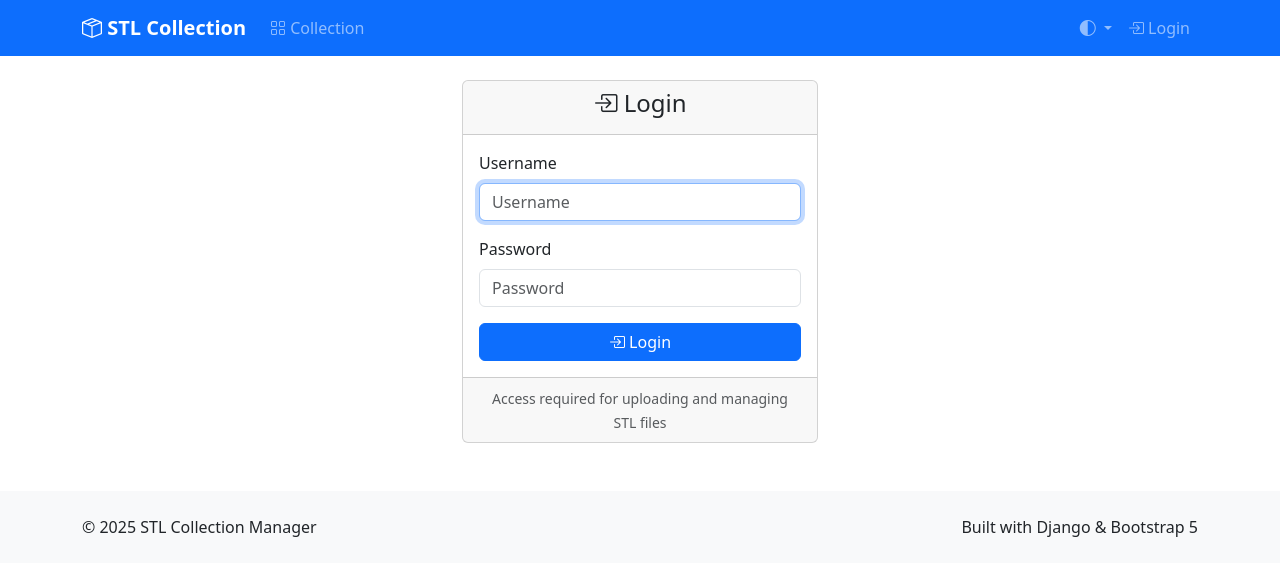
After one commit to xg-Ricky/stl-collection, a Django app: page /accounts/login/ in a window 1280 px wide. The commit adds this page. Shown: the top 576 px of the page. Run offline with Django 5.2, Linux system fonts and the light colour scheme; some libraries are stand-ins or nearby versions.

Commit message:
Add authentication views and templates for login/logout functionality

```diff
--- a/stl_collection/settings.py
+++ b/stl_collection/settings.py
@@ -132,6 +132,11 @@ STATICFILES_DIRS = [
 MEDIA_URL = '/media/'
 MEDIA_ROOT = BASE_DIR / 'media'
 
+# Login/Logout URLs
+LOGIN_URL = '/accounts/login/'
+LOGIN_REDIRECT_URL = '/'
+LOGOUT_REDIRECT_URL = '/'
+
 # Default primary key field type
 # https://docs.djangoproject.com/en/5.2/ref/settings/#default-auto-field
 
--- a/stl_collection/urls.py
+++ b/stl_collection/urls.py
@@ -29,6 +29,7 @@ urlpatterns = [
     path('ranges/', include('ranges.urls')),
     path('assign/', include('tag_assign.urls')),
     path('details/', include('image_details.urls')),
+    path('accounts/', include('django.contrib.auth.urls')),  # Built-in auth views
 ]
 
 # Serve media files during development
--- a/templates/base.html
+++ b/templates/base.html
@@ -127,17 +127,22 @@
                     <li class="nav-item dropdown">
                         <a class="nav-link dropdown-toggle" href="#" role="button" data-bs-toggle="dropdown">
                             <i class="bi bi-person-circle"></i> {{ user.username }}
-                        </a>
-                        <ul class="dropdown-menu">
+                        </a>                        <ul class="dropdown-menu">
                             {% if user.is_staff %}
                             <li><a class="dropdown-item" href="/admin/"><i class="bi bi-gear"></i> Admin</a></li>
                             {% endif %}
-                            <li><a class="dropdown-item" href="{% url 'admin:logout' %}"><i class="bi bi-box-arrow-right"></i> Logout</a></li>
+                            <li>
+                                <form method="post" action="{% url 'logout' %}" class="d-inline">
+                                    {% csrf_token %}
+                                    <button type="submit" class="dropdown-item border-0 bg-transparent text-start w-100">
+                                        <i class="bi bi-box-arrow-right"></i> Logout
+                                    </button>
+                                </form>
+                            </li>
                         </ul>
-                    </li>
-                    {% else %}
+                    </li>                    {% else %}
                     <li class="nav-item">
-                        <a class="nav-link" href="{% url 'admin:login' %}">
+                        <a class="nav-link" href="{% url 'login' %}">
                             <i class="bi bi-box-arrow-in-right"></i> Login
                         </a>
                     </li>
--- /dev/null
+++ b/templates/registration/login.html
@@ -0,0 +1,38 @@
+{% extends 'base.html' %}
+{% load django_bootstrap5 %}
+
+{% block title %}Login - STL Collection Manager{% endblock %}
+
+{% block content %}
+<div class="row justify-content-center">
+    <div class="col-md-6 col-lg-4">
+        <div class="card">
+            <div class="card-header text-center">
+                <h4><i class="bi bi-box-arrow-in-right"></i> Login</h4>
+            </div>
+            <div class="card-body">
+                {% if form.errors %}
+                <div class="alert alert-danger">
+                    <strong>Please correct the errors below:</strong>
+                    {{ form.errors }}
+                </div>
+                {% endif %}
+
+                <form method="post">
+                    {% csrf_token %}
+                    {% bootstrap_form form %}
+
+                    <div class="d-grid gap-2">
+                        <button type="submit" class="btn btn-primary">
+                            <i class="bi bi-box-arrow-in-right"></i> Login
+                        </button>
+                    </div>
+                </form>
+            </div>
+            <div class="card-footer text-center text-muted">
+                <small>Access required for uploading and managing STL files</small>
+            </div>
+        </div>
+    </div>
+</div>
+{% endblock %}
```
Also changed, not shown: templates/registration/logged_out.html (added, +28 -0 lines).
